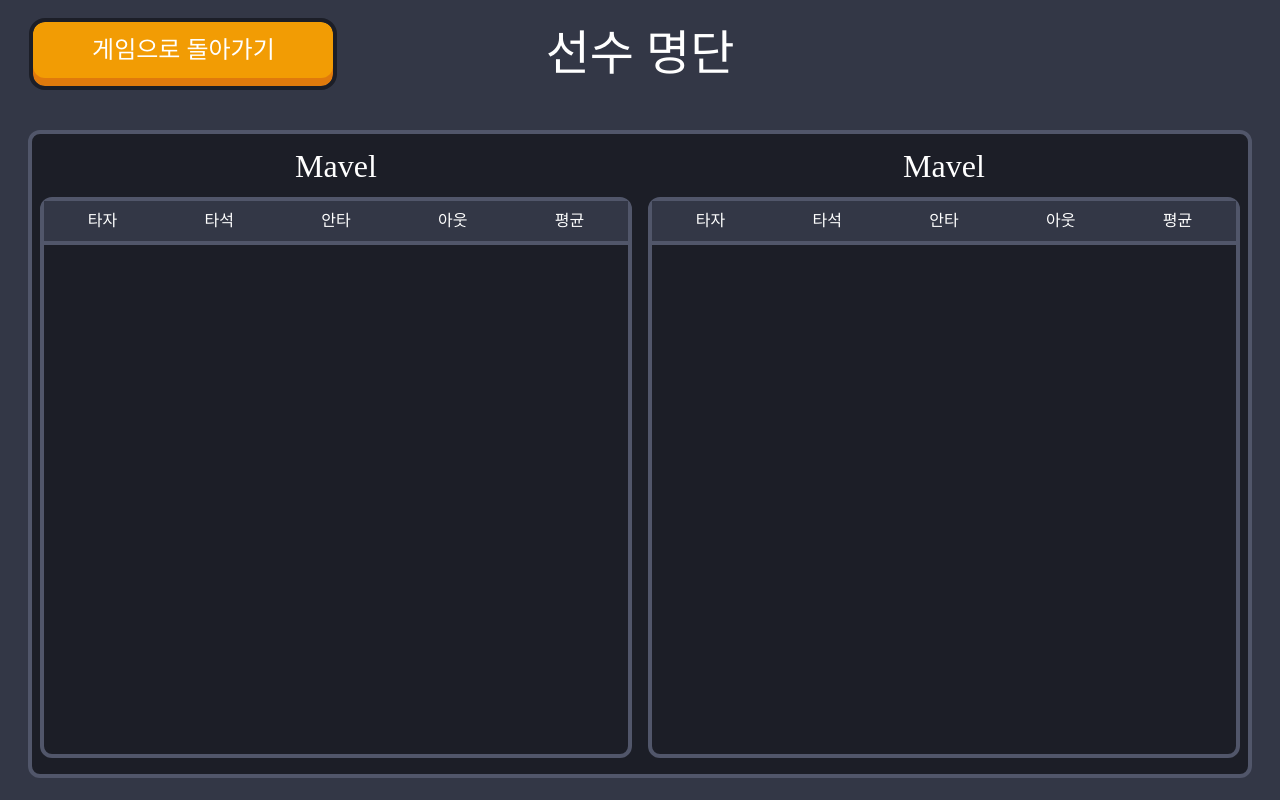
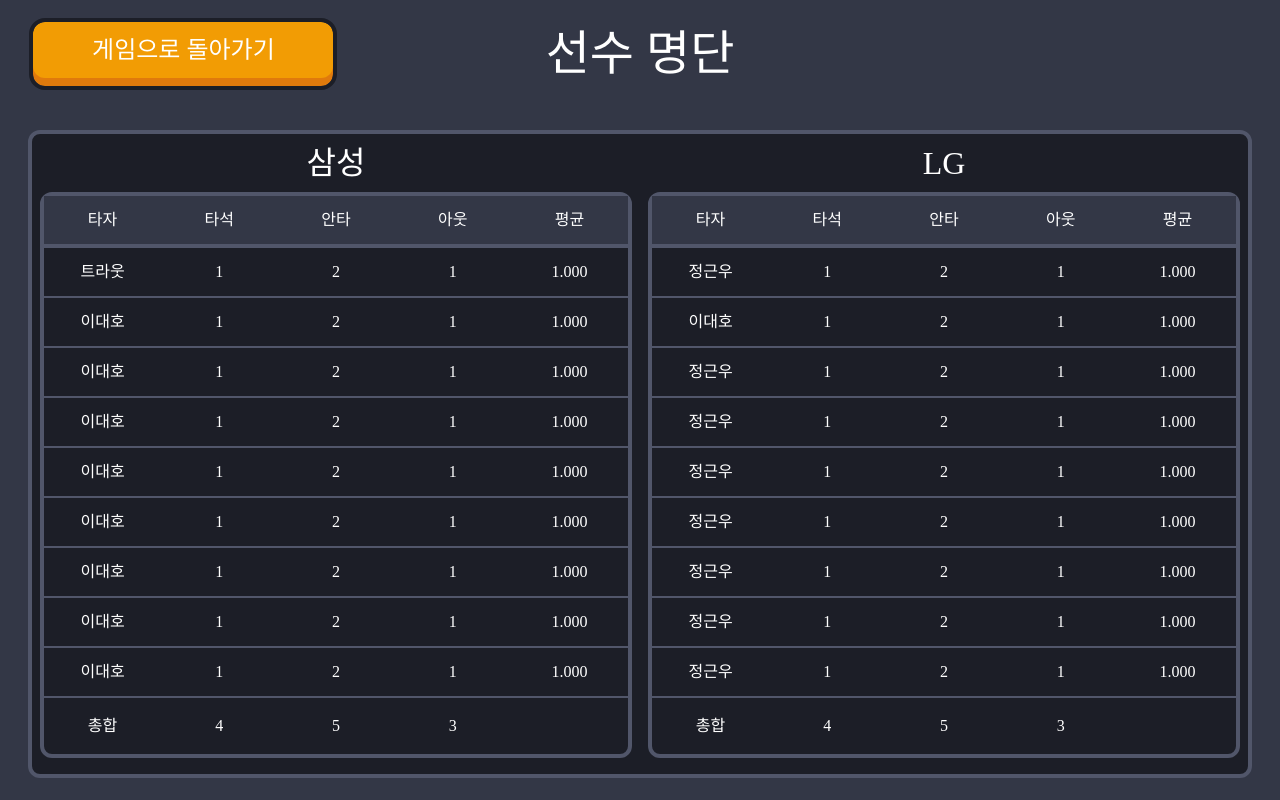
Before and after one commit to sungik-choi/baseball-10, a React (Create React App) app in the folder FE/baseball/: page /playerlist in a window 1280 px wide. Built offline with nearby package versions, Linux system fonts and the light colour scheme; a web font is replaced by a local one.

Commit message:
[#16] Docs : 기존 Test Data를 Store Data로 변경

```diff
--- a/FE/baseball/src/components/playground/playerList/PlayerListCard.jsx
+++ b/FE/baseball/src/components/playground/playerList/PlayerListCard.jsx
@@ -1,22 +1,25 @@
 import React from "react";
 import styled from "styled-components";
+import PlayerCard from "./PlayerCard";
+import TotalCard from "./TotalCard";
 
-const PlayerListCard = () => {
+const PlayerListCard = ({ playerInfo }) => {
+  const infomationList = test_info_list.map((infoName) => <InfoItem>{infoName}</InfoItem>);
+  const playerCards = playerInfo.players.map((playerInfo) => <PlayerCard playerInfo={playerInfo} />);
+  const { totalAppearance, totalHit, totalOut } = playerInfo;
   return (
     <Card>
-      <TeamName>Mavel</TeamName>
+      <TeamName>{playerInfo.team1}</TeamName>
       <CardWarp>
-        <InfoList>
-          <div>타자</div>
-          <div>타석</div>
-          <div>안타</div>
-          <div>아웃</div>
-          <div>평균</div>
-        </InfoList>
+        <InfoList>{infomationList}</InfoList>
+        {playerCards}
+        <TotalCard totalAppearance={totalAppearance} totalHit={totalHit} totalOut={totalOut} />
       </CardWarp>
     </Card>
   );
 };
+
+const test_info_list = ["타자", "타석", "안타", "아웃", "평균"];
 
 const Card = styled.div`
   width: 48%;
@@ -47,14 +50,18 @@
 const InfoList = styled.div`
   display: flex;
   align-items: center;
-  justify-content: space-around;
   border-bottom: solid 4px #51566a;
   font-size: var(--text-base);
   color: var(--white);
   font-family: "Bold";
   width: 100%;
   background-color: #333746;
-  height: 5vh;
+  height: 6vh;
+`;
+
+const InfoItem = styled.div`
+  width: 25%;
+  text-align: center;
 `;
 
 export default PlayerListCard;
```
